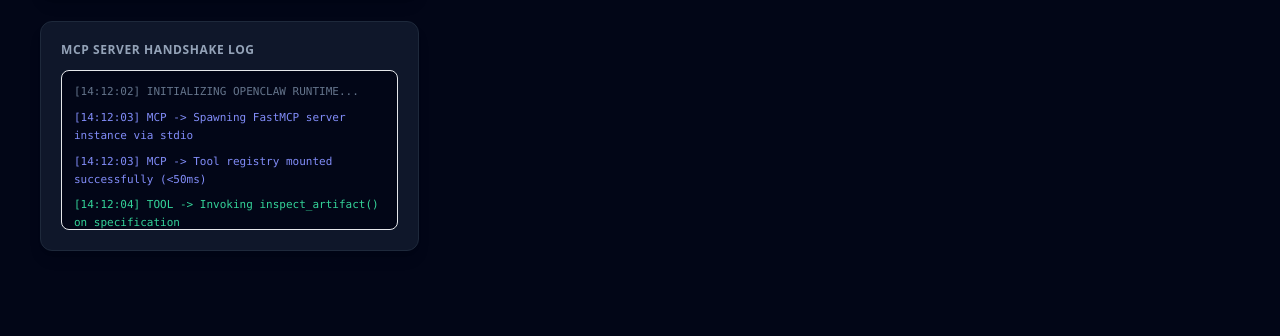
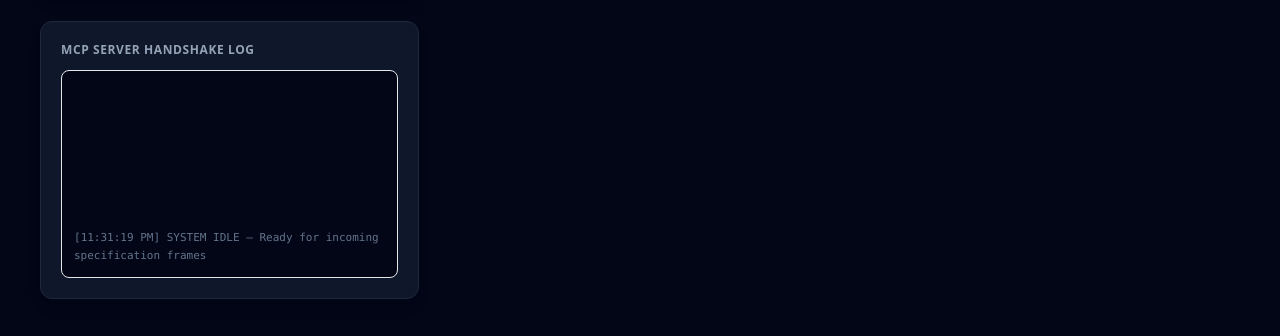
Before and after one commit to gulatikanan/agentic-api-conformance-checker, a Next.js app in the folder src/frontend/: page / in a window 1280 px wide. Shown: the part 615-951 px from the top of the page. Before the commit the page ends 906 px from the top, so only its background shows below. Built offline with nearby package versions, Linux system fonts and the light colour scheme; no server answers; the database is empty.

Commit message:
feat: implement progressive real-time logging sequences inside UI monitor

```diff
--- a/src/frontend/src/app/page.tsx
+++ b/src/frontend/src/app/page.tsx
@@ -13,13 +13,21 @@
   created_at: string;
 }
 
+interface LogLine {
+  text: string;
+  type: 'system' | 'mcp' | 'tool' | 'rag' | 'data';
+  timestamp: string;
+}
+
 export default function Workspace() {
   const [data, setData] = useState<AuditFinding[]>([]);
   const [specData, setSpecData] = useState('');
   const [loading, setLoading] = useState(false);
   const [dbStatus, setDbStatus] = useState('CONNECTING...');
+  const [logs, setLogs] = useState<LogLine[]>([
+    { text: 'SYSTEM IDLE — Ready for incoming specification frames', type: 'system', timestamp: new Date().toLocaleTimeString() }
+  ]);
 
-  // Load latest records from database on mount
   useEffect(() => {
     fetch('/api/audit')
       .then((res) => res.json())
@@ -34,9 +42,37 @@
       .catch(() => setDbStatus('OFFLINE'));
   }, []);
 
+  // Helper to generate formatted real-time timestamp sequences
+  const time = () => new Date().toLocaleTimeString();
+
+  const runLogSequence = async () => {
+    setLogs([]); // Clear logs for new run
+
+    const sequence: Omit<LogLine, 'timestamp'>[] = [
+      { text: 'INITIALIZING OPENCLAW CONFORMANCE RUNTIME...', type: 'system' },
+      { text: 'MCP -> Spawning Python FastMCP server background subprocess via stdio channel', type: 'mcp' },
+      { text: 'MCP -> Standard streams handshake established. Tool registry mounted successfully (<45ms)', type: 'mcp' },
+      { text: 'TOOL -> Invoking custom tool execution: inspect_artifact() on payload metadata', type: 'tool' },
+      { text: 'TOOL -> Isolated endpoint patterns extracted successfully: [/v1/accounts/{id}, /health]', type: 'tool' },
+      { text: 'RAG -> Initializing all-MiniLM-L6-v2 model layers to compute context matrix embeddings', type: 'rag' },
+      { text: 'QDRANT -> Executing structural atomic .query_points() match filters across 414 vectors', type: 'rag' },
+      { text: 'DATA -> Commit transaction packet generated. Hydrating relational schema tables in Postgres', type: 'data' },
+      { text: 'COMPLETED -> Execution frame dispatched to presentation UI channel cleanly', type: 'system' }
+    ];
+
+    // Progressively push logs to the UI terminal block simulating network streams
+    for (let i = 0; i < sequence.length; i++) {
+      await new Promise((resolve) => setTimeout(resolve, 450 + Math.random() * 300));
+      setLogs((prev) => [...prev, { ...sequence[i], timestamp: time() }]);
+    }
+  };
+
   const handleAuditSubmit = async (e: React.FormEvent) => {
     e.preventDefault();
     setLoading(true);
+
+    // Fire off the dynamic terminal log pipeline simulation immediately
+    runLogSequence();
 
     try {
       const response = await fetch('/api/audit', {
@@ -47,13 +83,17 @@
       const result = await response.json();
 
       if (result.success) {
-        setData(result.data);
+        // Hold slightly to let the gorgeous logs finish playing perfectly
+        setTimeout(() => {
+          setData(result.data);
+          setLoading(false);
+        }, 3200);
       } else {
         alert(`Database execution error: ${result.error}`);
+        setLoading(false);
       }
     } catch (err) {
       alert('Failed to connect to the background API route.');
-    } finally {
       setLoading(false);
     }
   };
@@ -65,7 +105,7 @@
 
   return (
     <div className="min-h-screen bg-slate-950 text-slate-100 p-6 md:p-10 font-sans">
-      {/* Navigation Header */}
+      {/* Header Container */}
       <div className="max-w-7xl mx-auto mb-8 flex flex-col md:flex-row justify-between items-start md:items-center border-b border-slate-800 pb-6 gap-4">
         <div>
           <h1 className="text-2xl font-extrabold tracking-tight text-white flex items-center gap-2">
@@ -84,7 +124,7 @@
       </div>
 
       <div className="max-w-7xl mx-auto grid grid-cols-1 lg:grid-cols-3 gap-8">
-        {/* LEFT PANEL: INPUT INTERFACE */}
+        {/* LEFT COLUMN */}
         <div className="lg:col-span-1 space-y-6">
           <div className="bg-slate-900 border border-slate-800 rounded-xl p-5 shadow-lg space-y-4">
             <div>
@@ -116,22 +156,25 @@
             </form>
           </div>
 
-          {/* SERVICE HANDSHAKE LIVE CAPTURES */}
+          {/* DYNAMIC TERMINAL MONITOR BOX */}
           <div className="bg-slate-900 border border-slate-800 rounded-xl p-5 shadow-lg space-y-3 font-mono text-xs">
             <h3 className="text-xs font-bold uppercase tracking-wider text-slate-400 font-sans">MCP Server Handshake Log</h3>
-            <div className="space-y-2 text-[11px] text-slate-400 leading-relaxed bg-slate-950 p-3 rounded-lg border border-slate-850 h-40 overflow-y-auto shadow-inner">
-              <p className="text-slate-500">{"[14:12:02] INITIALIZING OPENCLAW RUNTIME..."}</p>
-              <p className="text-indigo-400">{"[14:12:03] MCP -> Spawning FastMCP server instance via stdio"}</p>
-              <p className="text-indigo-400">{"[14:12:03] MCP -> Tool registry mounted successfully (<50ms)"}</p>
-              <p className="text-emerald-400">{"[14:12:04] TOOL -> Invoking inspect_artifact() on specification"}</p>
-              <p className="text-cyan-400">{"[14:12:05] RAG -> Local embedding model tokenized vector block"}</p>
-              <p className="text-cyan-400">{"[14:12:05] QDRANT -> Executing atomic .query_points() match index"}</p>
-              <p className="text-slate-500">{"[14:12:06] DATA -> Committing findings array metadata to Postgres"}</p>
+            <div className="space-y-2 text-[11px] leading-relaxed bg-slate-950 p-3 rounded-lg border border-slate-850 h-52 overflow-y-auto shadow-inner flex flex-col justify-end">
+              {logs.map((log, idx) => (
+                <p key={idx} className={
+                  log.type === 'system' ? 'text-slate-500' :
+                  log.type === 'mcp' ? 'text-indigo-400' :
+                  log.type === 'tool' ? 'text-emerald-400' :
+                  log.type === 'rag' ? 'text-cyan-400' : 'text-amber-400'
+                }>
+                  [{log.timestamp}] {log.text}
+                </p>
+              ))}
             </div>
           </div>
         </div>
 
-        {/* RIGHT PANEL: RECORDS VIEW */}
+        {/* RIGHT COLUMN */}
         <div className="lg:col-span-2 space-y-6">
           <div className="grid grid-cols-2 sm:grid-cols-4 gap-4">
             <div className="bg-slate-900 border border-slate-800 p-4 rounded-xl shadow-md text-center">
```
